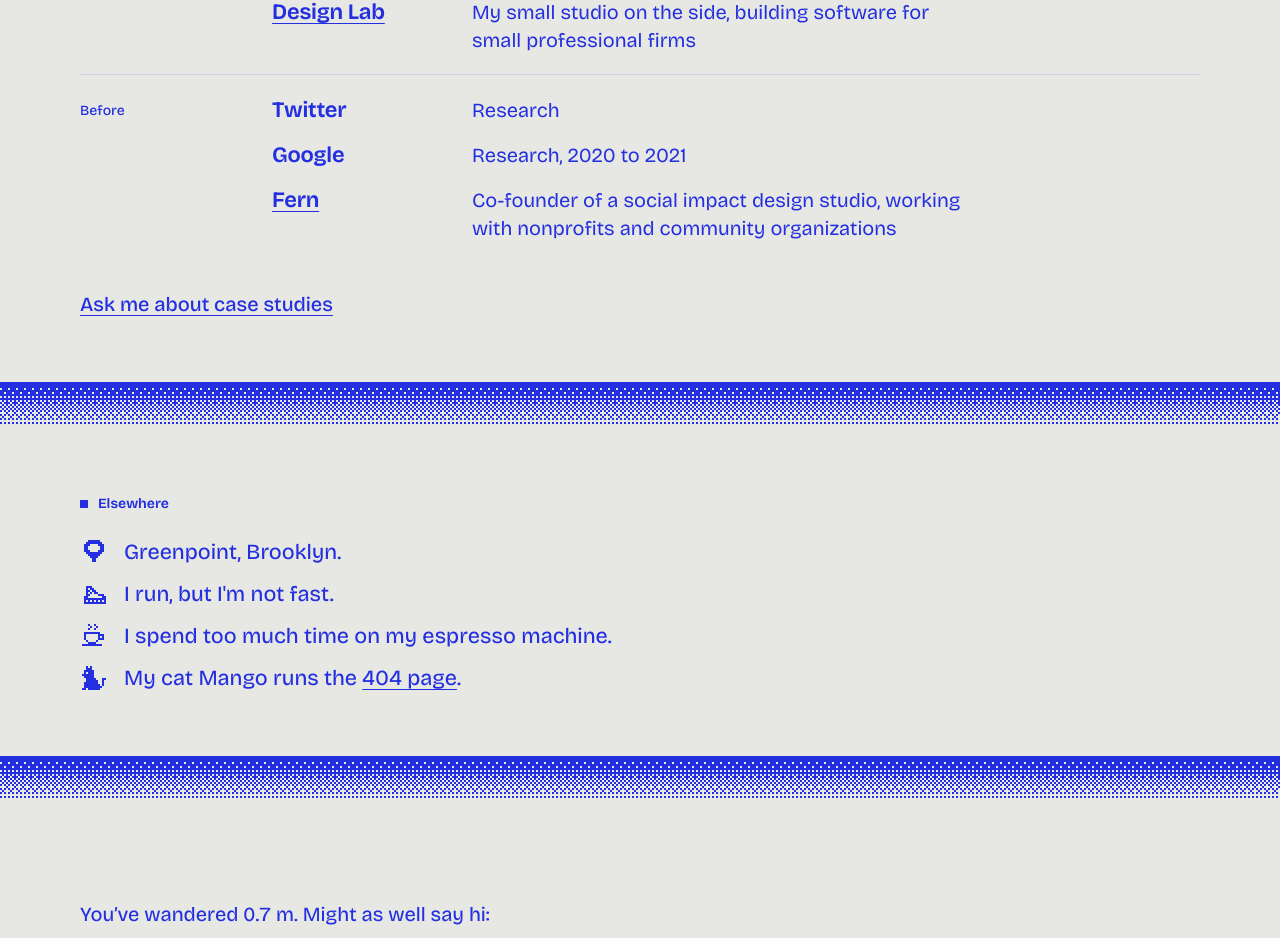
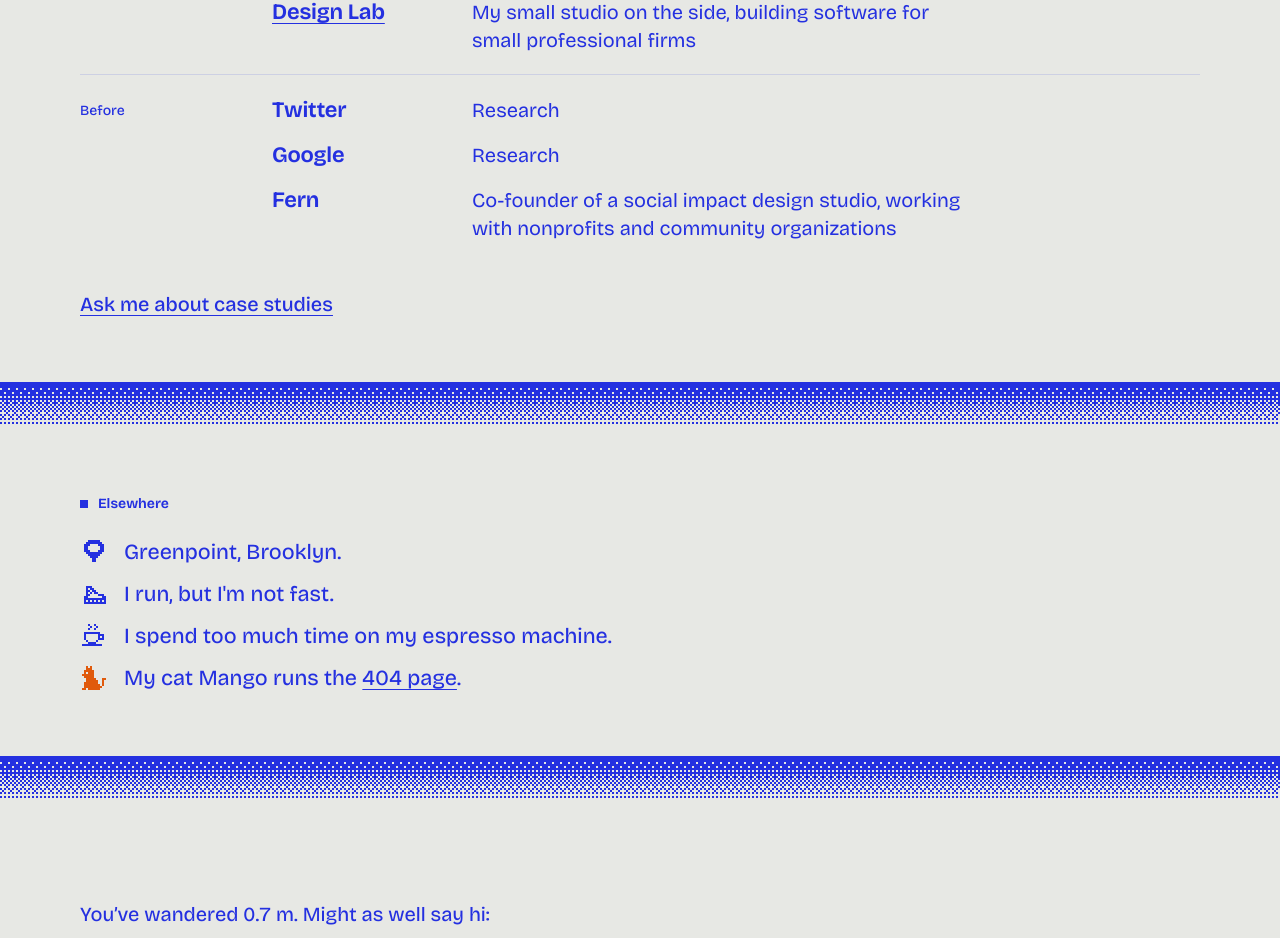
Before and after one commit to abattisti17/my-website, a React (Create React App) app: page / in a window 1280 px wide. Shown: the part 970-1908 px from the top of the page. Built offline with nearby package versions, Linux system fonts and the light colour scheme.

Commit message:
Orange Mango sprite, drop Google years, unlink Fern (fern.website no longer resolves)
Co-Authored-By: Claude Opus 5.5 <noreply@anthropic.com>
Claude-Session: https://claude.ai/code/session_01892y2c3qwRtoSrETd8887Z

```diff
--- a/public/index.html
+++ b/public/index.html
@@ -23,7 +23,7 @@
   <body>
     <noscript>
       <h1>Alessandro Battisti, design researcher</h1>
-      <p>Design researcher in Greenpoint, Brooklyn. UX research on new AI products at Dropbox. Previously research at Google and Twitter, and co-founder of <a href="https://fern.website/">Fern</a>, a social impact design studio. <a href="https://designlab.fyi/">Design Lab</a> on the side.</p>
+      <p>Design researcher in Greenpoint, Brooklyn. UX research on new AI products at Dropbox. Previously research at Google and Twitter, and co-founder of Fern, a social impact design studio. <a href="https://designlab.fyi/">Design Lab</a> on the side.</p>
       <p><a href="mailto:abattisti@protonmail.com">abattisti@protonmail.com</a> &middot; <a href="https://www.linkedin.com/in/alessandrojbattisti/">LinkedIn</a></p>
     </noscript>
     <div id="root"></div>
--- a/src/components/SiteFrame.tsx
+++ b/src/components/SiteFrame.tsx
@@ -4,7 +4,6 @@ import Trace from './Trace';
 export const EMAIL = 'abattisti@protonmail.com';
 export const LINKEDIN = 'https://www.linkedin.com/in/alessandrojbattisti/';
 export const DESIGN_LAB = 'https://designlab.fyi/';
-export const FERN = 'https://fern.website/';
 
 /**
  * Shared wrapper for the one-page site and Mango's 404 page:
--- a/src/pages/Home.tsx
+++ b/src/pages/Home.tsx
@@ -1,6 +1,6 @@
 import React from 'react';
 import { Link } from 'react-router-dom';
-import SiteFrame, { EMAIL, LINKEDIN, DESIGN_LAB, FERN } from '../components/SiteFrame';
+import SiteFrame, { EMAIL, LINKEDIN, DESIGN_LAB } from '../components/SiteFrame';
 import PixelIcon, { IconName } from '../components/PixelIcon';
 import portrait from '../img/portrait.png';
 
@@ -56,8 +56,8 @@ const Home: React.FC = () => {
               <dd>
                 <ul>
                   <li><b>Twitter</b><span>Research</span></li>
-                  <li><b>Google</b><span>Research, 2020 to 2021</span></li>
-                  <li><b><a href={FERN} target="_blank" rel="noopener noreferrer">Fern</a></b><span>Co-founder of a social impact design studio, working with nonprofits and community organizations</span></li>
+                  <li><b>Google</b><span>Research</span></li>
+                  <li><b>Fern</b><span>Co-founder of a social impact design studio, working with nonprofits and community organizations</span></li>
                 </ul>
               </dd>
             </div>
@@ -75,7 +75,7 @@ const Home: React.FC = () => {
           <h2 id="else-title" className="ab-label">Elsewhere</h2>
           <ul className="ab-notes">
             {NOTES.map((n) => (
-              <li key={n.icon}><PixelIcon name={n.icon} /><span>{n.text}</span></li>
+              <li key={n.icon}><PixelIcon name={n.icon} className={n.icon === 'cat' ? 'ab-ic ab-mango' : 'ab-ic'} /><span>{n.text}</span></li>
             ))}
           </ul>
         </div>
--- a/src/personal.css
+++ b/src/personal.css
@@ -17,6 +17,7 @@
   --ab-bg: #E7E8E4;     /* cool grey page */
   --ab-ink: #2430E0;    /* the only color: text, pixels, lines. 6.9:1 on bg */
   --ab-tint: #CDD0E3;   /* hairlines only, never text */
+  --ab-mango: #E05A0C;  /* Mango's sprite only. 3:1 on bg */
   --ab-px: 2px;         /* the pixel size: bands, icons, trail, cursors */
   --ab-font: "Bricolage Grotesque", "Helvetica Neue", Arial, sans-serif;
 
@@ -115,6 +116,7 @@
 .ab-notes { display: grid; gap: 14px; }
 .ab-notes li { display: flex; gap: 16px; align-items: center; font-size: clamp(1.15rem, 1.8vw, 1.35rem); line-height: 1.3; font-weight: 450; }
 .ab-ic { flex: none; width: 28px; height: 24px; fill: var(--ab-ink); }
+.ab-ic.ab-mango { fill: var(--ab-mango); }
 
 /* Closing email */
 .ab-end { position: relative; padding: 72px 0 64px; }
@@ -129,6 +131,6 @@
 /* Mango's 404: the cat sprite at 12px per pixel (a multiple of 2) */
 .ab-404-grid { display: grid; gap: 40px; align-items: center; }
 @media (min-width: 900px) { .ab-404-grid { grid-template-columns: auto 1fr; gap: 80px; } }
-.ab-cat { width: 168px; height: 144px; fill: var(--ab-ink); }
+.ab-cat { width: 168px; height: 144px; fill: var(--ab-mango); }
 @media (min-width: 768px) { .ab-cat { width: 336px; height: 288px; } }
 .ab .ab-404-title { font-size: clamp(2.25rem, 5vw, 4rem); margin-bottom: 24px; max-width: 12em; }
```
Also changed, not shown: 1 other file (tests, documents, lock files or other folders).
